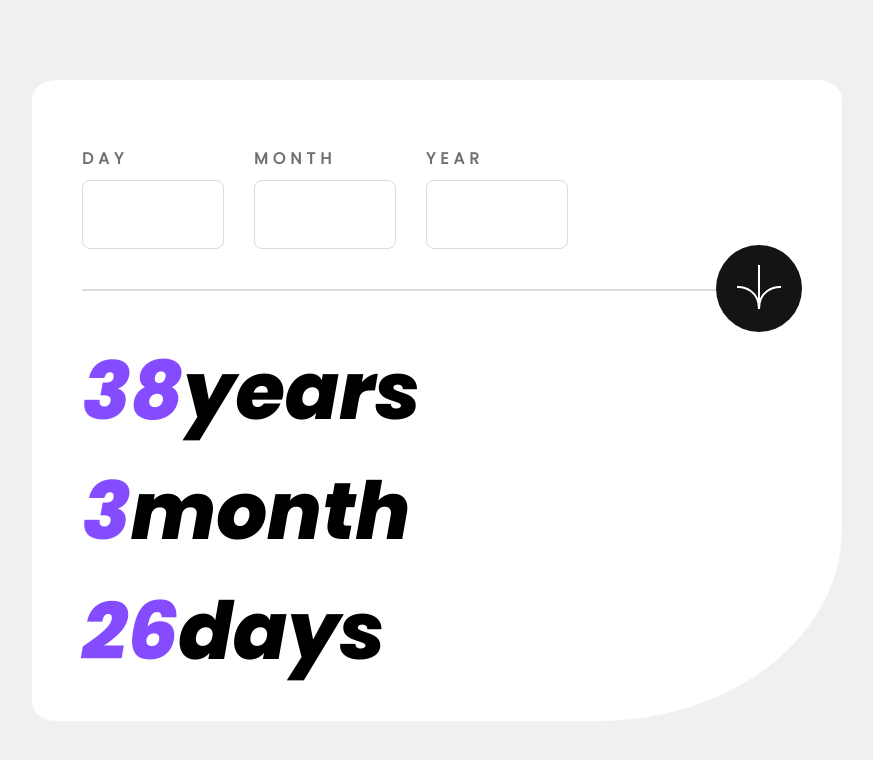
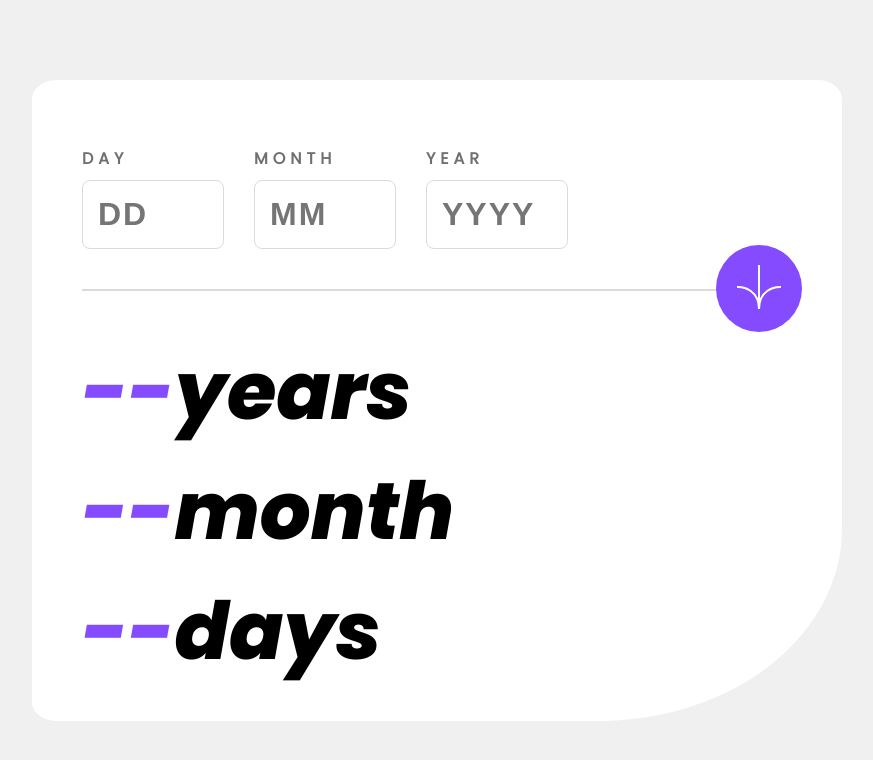
Before and after one commit to lelouch187/Age-calculator-app, a React (Create React App) app: page / in a window 1280 px wide. Shown: the top 760 px of the page, without its empty margins (203-1076 px from the left). Built offline with nearby package versions, Linux system fonts and the light colour scheme.

Commit message:
fix design

```diff
--- a/src/components/Form.js
+++ b/src/components/Form.js
@@ -6,15 +6,15 @@ const Form = () => {
     <div className="form">
       <div className="input__wrapper">
          <span>day</span>
-        <MyInput />
+        <MyInput placeHolder='DD' />
       </div>
       <div className="input__wrapper">
       <span>month</span>
-        <MyInput />
+        <MyInput placeHolder='MM' />
       </div>
       <div className="input__wrapper">
       <span>year</span>
-        <MyInput />
+        <MyInput placeHolder='YYYY' />
       </div>
     </div>
   );
--- a/src/components/MyInput.js
+++ b/src/components/MyInput.js
@@ -1,8 +1,9 @@
 import React from 'react'
 
-const MyInput = () => {
+const MyInput = ({placeHolder}) => {
   return (
-    <input className='input' />
+    <input placeholder={placeHolder}
+    className='input' />
   )
 }
 
--- a/src/components/Result.js
+++ b/src/components/Result.js
@@ -4,13 +4,13 @@ const Result = () => {
   return (
     <div className='result'>
       <p>
-        <span>38</span>years
+        <span>--</span>years
       </p>
       <p>
-        <span>3</span>month
+        <span>--</span>month
       </p>
       <p>
-        <span>26</span>days
+        <span>--</span>days
       </p>
     </div>
   );
--- a/src/styles/index.scss
+++ b/src/styles/index.scss
@@ -65,7 +65,7 @@
 }
 .button{
    position: absolute;
-   background-color: $OffBlack;
+   background-color: $Purple;
    border: none;
    border-radius: 50%;
    padding: 20px;
@@ -73,7 +73,7 @@
    top: 165px;
    transition: 0.2s all;
    &:hover{
-      background-color: $Purple;
+      background-color: $OffBlack;
       cursor: pointer;
    }
 }
```
